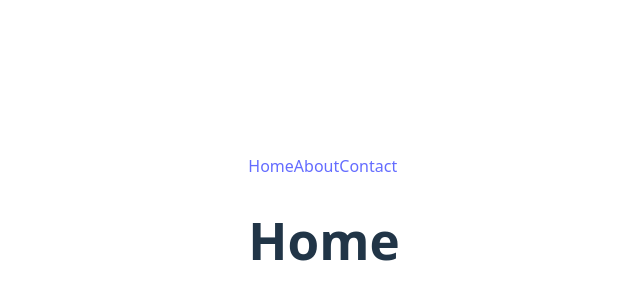
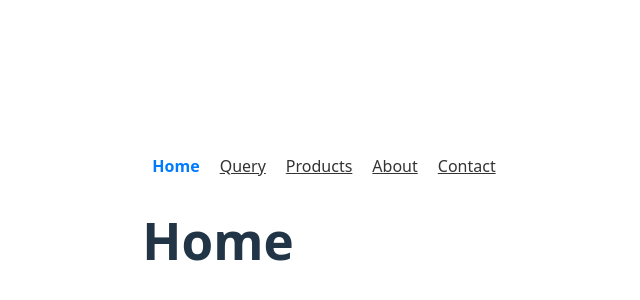
Before and after one commit to mbala-sadraue/react-estudo, a React (Vite) app in the folder react-estudo/: page / in a window 1280 px wide. Shown: the part 172-472 px from the top of the page, without its empty margins (316-956 px from the left). Built offline with nearby package versions, Linux system fonts and the light colour scheme.

Commit message:
recuperar dados atraves de useQuery

```diff
--- a/react-estudo/Router/RouterApp.jsx
+++ b/react-estudo/Router/RouterApp.jsx
@@ -1,16 +1,23 @@
-import {BrowserRouter, Route, Routes, Link, Router} from 'react-router-dom'
+import {BrowserRouter, Route, Routes, Link, Router,NavLink, Outlet, useParams} from 'react-router-dom'
 
 
 
 const RouterApp = () => (
 <BrowserRouter>
 
-    <Link to={'/'} title={'Home'}>Home</Link>
-    <Link to={'/about'} title={'About'}>About</Link>
-    <Link to={'/contact'} title={'Login'}>Contact</Link>
+    <NavLink to={'/'} title={'Home'} style={navLinkStyles}>Home</NavLink>
+    <NavLink to={'/search'} title={'Search'} style={navLinkStyles}>Query</NavLink>
+    <NavLink to={'/products'} title={'Products'} style={navLinkStyles}>Products</NavLink>
+    <NavLink to={'/about'} title={'About'} style={navLinkStyles}>About</NavLink>
+    <NavLink to={'/contact'} title={'Login'} style={navLinkStyles}>Contact</NavLink>
 
     <Routes>
         <Route  path={'/'}  element={<Home />}  />
+        <Route  path={'/search/:query'}  element={<UseParamsAPP />} />
+        <Route path={'/products'} element={<Products />} >
+            <Route  path={'car'}  element={<CarProducts />} />
+            <Route  path={'bike'}  element={<BikeProducts />} />
+        </Route>
         <Route  path={'/about'}  element={<About />} />
         <Route  path={'/contact'}  element={<Contacts />} />
     </Routes>
@@ -19,6 +26,7 @@ const RouterApp = () => (
 );
 
 function Home (){
+
     return <h1>Home</h1>
 }
 
@@ -29,6 +37,36 @@ function About (){
 function Contacts (){
     return <h1>Contacts</h1>
 }
+function Products(){
+    return (
+        <>
+            <h1>Products</h1>
+            <Outlet/>
+        </>
+    )
+}
 
+function CarProducts(){
+    return <h1>Car Products</h1>
+}
+
+function  BikeProducts(){
+    return <h1>Bike Products</h1>
+}
+
+function UseParamsAPP(){
+    const {query} = useParams();
+
+    return (
+        <h1> {query} !</h1>
+    )
+}
+
+const navLinkStyles = ({ isActive }) => ({
+    color: isActive ? '#007bff' : '#333',
+    textDecoration: isActive ? 'none' : 'underline',
+    fontWeight: isActive ? 'bold' : 'normal',
+    padding: '5px 10px'
+});
 
 export default RouterApp;
```
